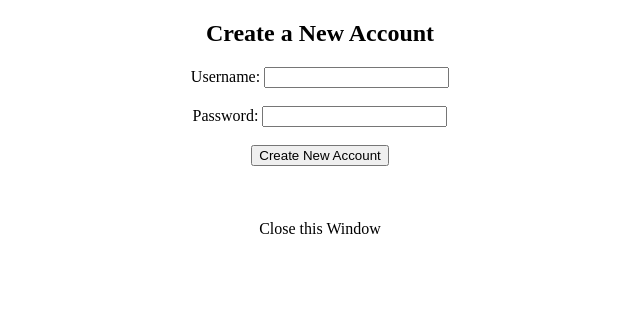
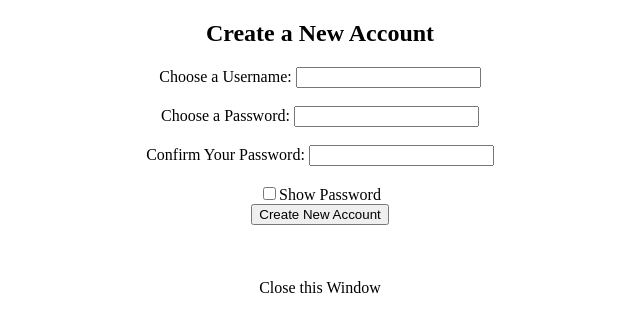
Before and after one commit to EricSunPU/parking_application, an Electron app: page app/html/newUser.html in a window 800 px wide. Shown: the whole page, without its empty margins (80-720 px from the left). Drawn offline with Linux system fonts and the light colour scheme; no server answers.

Commit message:
Hide password

```diff
--- a/app/html/newUser.html
+++ b/app/html/newUser.html
@@ -11,10 +11,13 @@
   <body>
     <center><h2>Create a New Account</h2></center>
     <center><create id="create" role="create">
-      <label for="username">Username:</label>
+      <label for="username">Choose a Username:</label>
       <input type="text" id="username" name="username"><br><br>
-      <label for="password">Password:</label>
-      <input type="text" id="password" name="password"><br><br>
+      <label for="password">Choose a Password:</label>
+      <input type="password" id="password" name="password"><br><br>
+      <label for="double-check">Confirm Your Password:</label>
+      <input type="password" id="double-check" name="double-check"><br><br>
+      <input type="checkbox" id="show-password">Show Password<br>
       <button id="createAccountBtn">Create New Account</button>
     </create></center>
     <br><br><br>
--- a/app/js/newUser.js
+++ b/app/js/newUser.js
@@ -8,10 +8,17 @@ ipcRenderer.on('message', (event, message) => {
 
 var closeBtn = document.getElementById('close');
 var createBtn = document.getElementById('createAccountBtn');
+var showPasswordBtn = document.getElementById('show-password');
 
 createBtn.addEventListener('click', function() {
     var username = document.getElementById('username').value;
     var password = document.getElementById('password').value;
+    var confirmPassword = document.getElementById('double-check').value;
+
+    if (password != confirmPassword) {
+        ipcRenderer.send('non-consistent-password-error');
+        return;
+    }
 
     db.get("SELECT * FROM userinfo WHERE username = ?", username, (err, rows) => {
         console.log(rows);
--- a/main.js
+++ b/main.js
@@ -21,6 +21,10 @@ ipcMain.on('duplicate-username-error', (event) => {
 
 ipcMain.on('new-user-registration-success', (event) => {
   dialog.showMessageBox('Registration Success', 'Registration Success! You Can Close This Window.');
+})
+
+ipcMain.on('non-consistent-password-error', (event) => {
+  dialog.showErrorBox('Authentication Error', 'Password Doesn\'t Match');
 })
 
 function createWindow () {
```
Also changed, not shown: index.html (+1 -1 lines).
